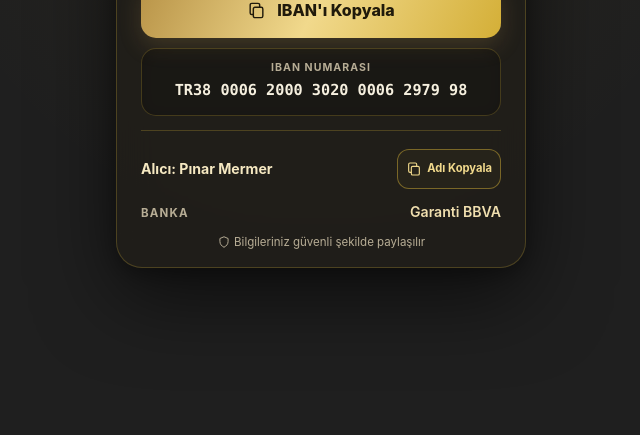
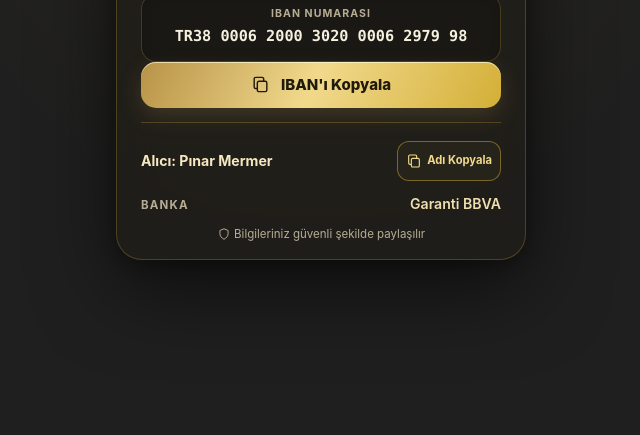
Before and after one commit to ibrahimbaspinardev/pnrguzellik, a plain HTML site: page index.html in a window 1280 px wide. Shown: the part 365-800 px from the top of the page, without its empty margins (319-959 px from the left). Drawn offline with Linux system fonts and the light colour scheme.

Commit message:
IBAN kutusunu butonun üstüne al ve butonu küçült
Move only the IBAN copy button below the IBAN display and reduce its height, padding, and font size.

Co-authored-by: Copilot <223556219+Copilot@users.noreply.github.com>

```diff
--- a/index.html
+++ b/index.html
@@ -186,19 +186,19 @@
     .copy-button {
       display: flex;
       width: 100%;
-      min-height: 56px;
+      min-height: 46px;
       align-items: center;
       justify-content: center;
       gap: 11px;
       margin-top: 0;
-      padding: 14px 18px;
+      padding: 10px 14px;
       border: 0;
       border-radius: 15px;
       color: #201a0b;
       background: linear-gradient(115deg, #b89347 0%, #f1d98c 48%, #d4af37 100%);
       box-shadow: 0 8px 22px rgba(184, 147, 71, .22), inset 0 1px rgba(255, 249, 218, .68);
       font: inherit;
-      font-size: 1rem;
+      font-size: 15px;
       font-weight: 800;
       cursor: pointer;
       transition: background .2s ease, transform .15s ease, box-shadow .2s ease;
@@ -279,6 +279,11 @@
     <article class="card" aria-label="PNR Güzellik Salonu IBAN ve hızlı ödeme bilgileri">
       <img class="brand-logo" src="logo.png?v=2" alt="PNR Güzellik Salonu">
 
+      <div class="iban-box">
+        <span class="iban-label">IBAN numarası</span>
+        <span class="iban-number" id="iban-number">TR38 0006 2000 3020 0006 2979 98</span>
+      </div>
+
       <button class="copy-button" id="copy-iban" type="button">
         <svg width="19" height="19" viewBox="0 0 24 24" fill="none" aria-hidden="true">
           <rect x="8" y="8" width="12" height="13" rx="2" stroke="currentColor" stroke-width="1.8"/>
@@ -286,11 +291,6 @@
         </svg>
         <span>IBAN'ı Kopyala</span>
       </button>
-
-      <div class="iban-box">
-        <span class="iban-label">IBAN numarası</span>
-        <span class="iban-number" id="iban-number">TR38 0006 2000 3020 0006 2979 98</span>
-      </div>
 
       <hr class="divider">
 
```
